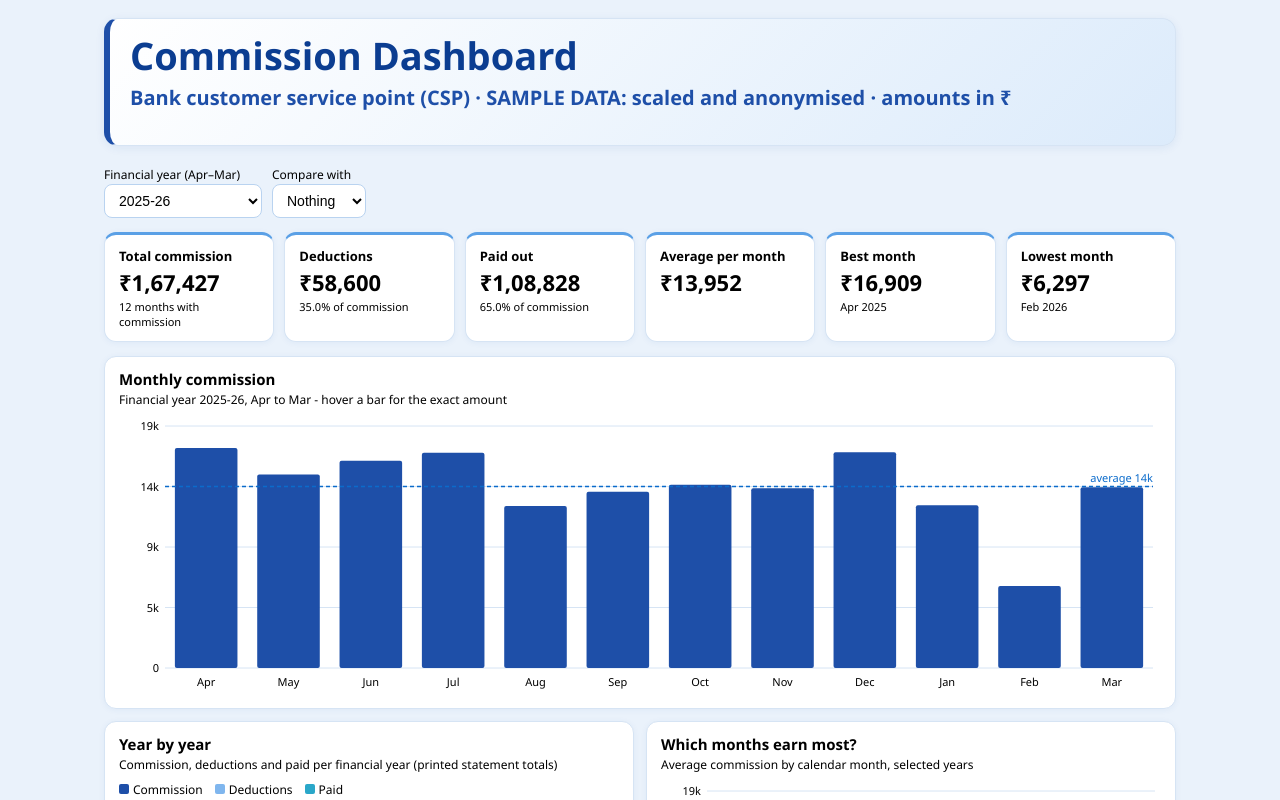
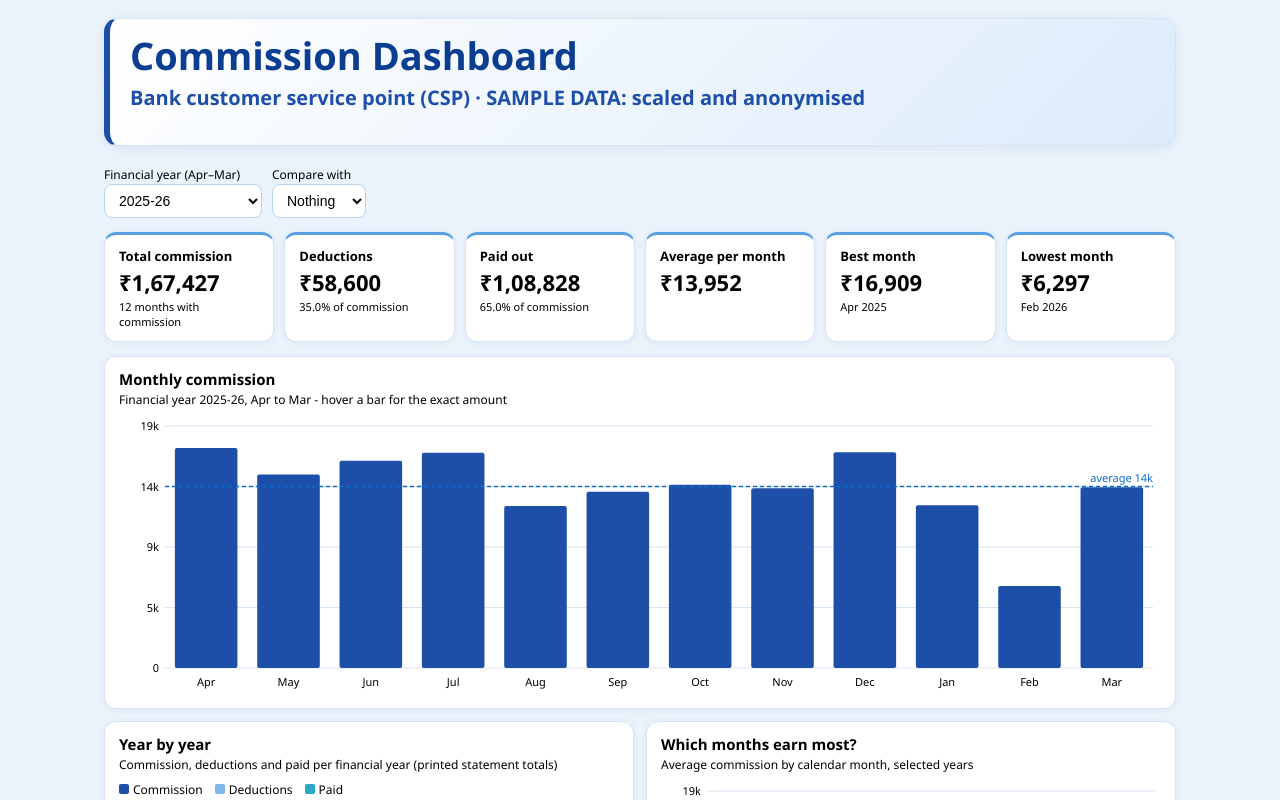
Before and after one commit to Gopimahith/csp-commission-dashboard, a plain HTML site: page index.html in a window 1280 px wide. Shown: the top 800 px of the page. Drawn offline with Linux system fonts and the light colour scheme.

```diff
--- a/index.html
+++ b/index.html
@@ -17,7 +17,7 @@ text{fill:#000;font-size:11px}.tip{position:fixed;pointer-events:none;background
 .leg{display:flex;gap:12px;flex-wrap:wrap;font-size:12px;color:var(--mut);margin-bottom:4px}.leg i{display:inline-block;width:10px;height:10px;border-radius:2px;margin-right:4px}
 .note{font-size:12px;color:var(--mut);line-height:1.5}table{width:100%;border-collapse:collapse;font-size:13px}th,td{padding:6px 8px;text-align:right;border-bottom:1px solid var(--line)}th:first-child,td:first-child{text-align:left}th{color:#000;font-weight:600;background:#eef5fd}
 </style></head><body><div class="wrap">
-<div class="top"><div><h1>Commission Dashboard</h1><div class="sub" id="sub">Bank customer service point (CSP) &middot; SAMPLE DATA: scaled and anonymised &middot; amounts in &#8377;</div></div></div>
+<div class="top"><div><h1>Commission Dashboard</h1><div class="sub" id="sub">Bank customer service point (CSP) &middot; SAMPLE DATA: scaled and anonymised</div></div></div>
 <div class="bar"><div><label>Financial year (Apr&ndash;Mar)</label><br><select id="fy"></select></div><div><label>Compare with</label><br><select id="cmp"></select></div></div>
 <div class="kpis" id="kpis"></div>
 <div class="grid">
```
